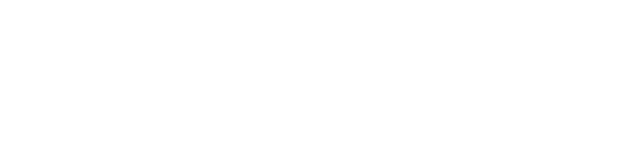
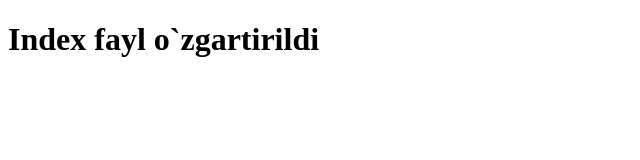
Before and after one commit to JavohirSamandarov/Bugun, a plain HTML site: page index.html in a window 1280 px wide. Shown: the whole page, without its empty margins (0-640 px from the left). Drawn offline with Linux system fonts and the light colour scheme.

Commit message:
Update index.html

```diff
--- a/index.html
+++ b/index.html
@@ -7,6 +7,6 @@
     <title>Github example</title>
 </head>
 <body>
-
+    <h1>Index fayl o`zgartirildi</h1>
 </body>
 </html>
```
